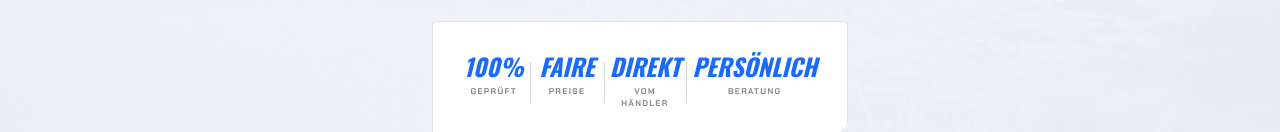
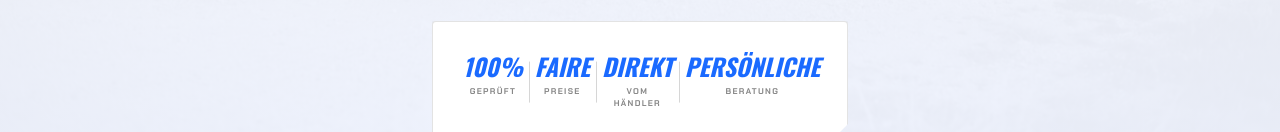
Before and after one commit to netgains-corp/ardian-automobile-entwurf, a plain HTML site: page index.html in a window 1280 px wide. Shown: the part 668-800 px from the top of the page. Drawn offline with nearby package versions, Linux system fonts and the light colour scheme.

Commit message:
Fix grammar: Persönliche Beratung

```diff
--- a/index.html
+++ b/index.html
@@ -262,7 +262,7 @@
                         <div class="trust-cell"><span class="big" data-count="100" data-suffix="%">0%</span><span class="text">Geprüft</span></div>
                         <div class="trust-cell"><span class="big">Faire</span><span class="text">Preise</span></div>
                         <div class="trust-cell"><span class="big">Direkt</span><span class="text">vom Händler</span></div>
-                        <div class="trust-cell"><span class="big">Persönlich</span><span class="text">Beratung</span></div>
+                        <div class="trust-cell"><span class="big">Persönliche</span><span class="text">Beratung</span></div>
                     </div>
                 </section>
 
```
